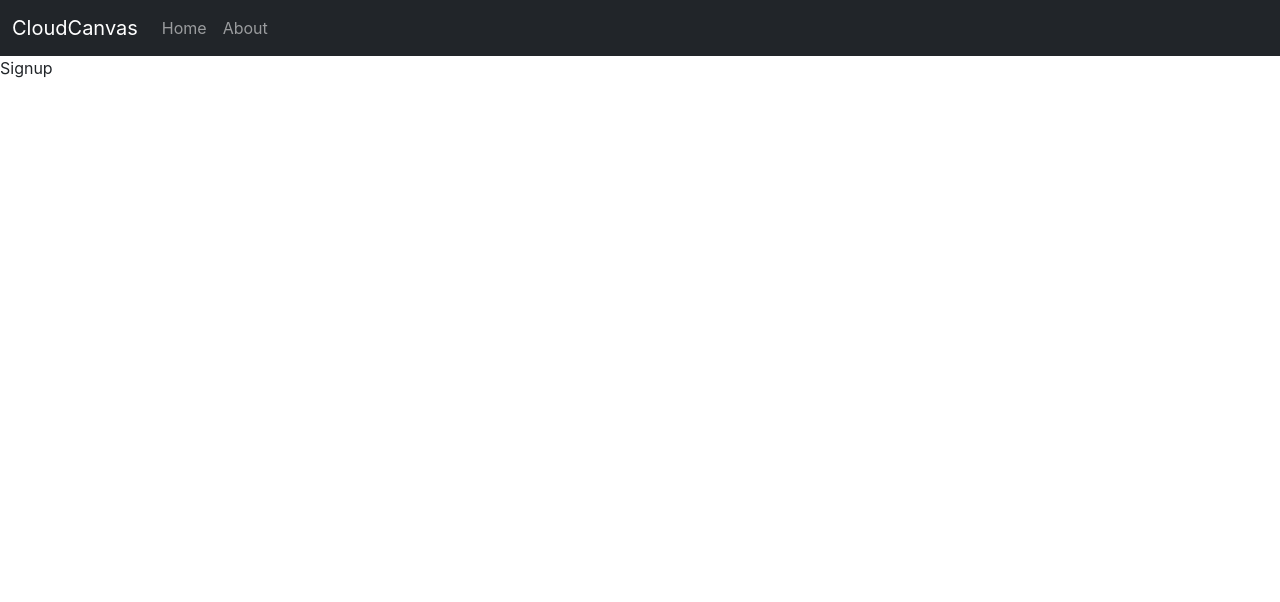
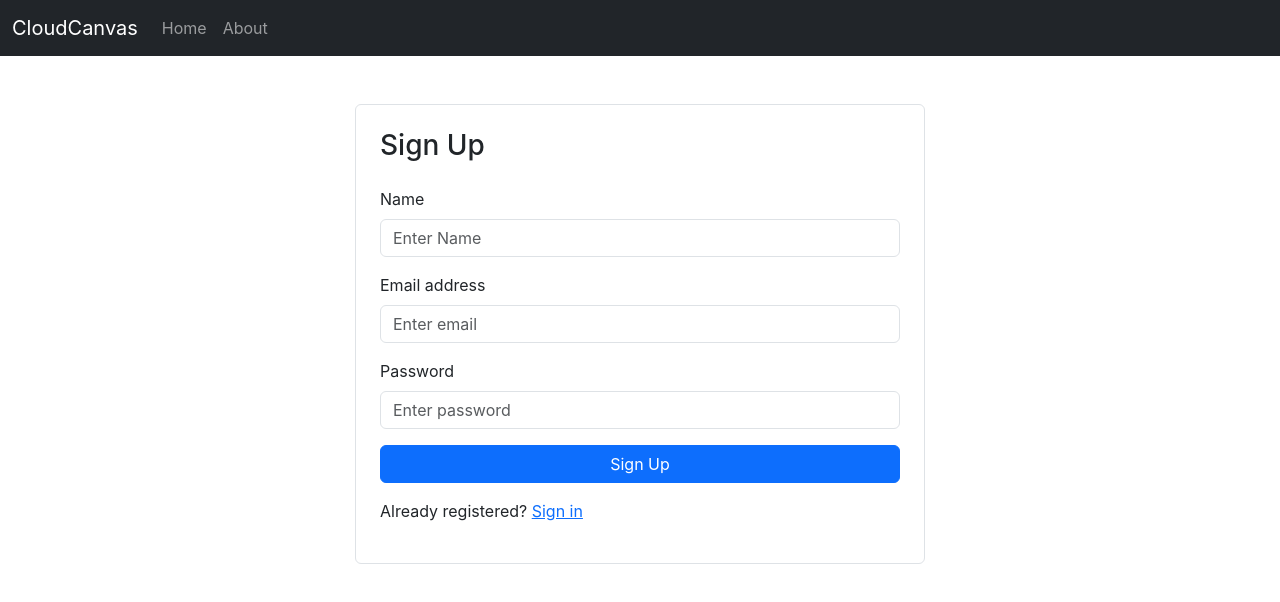
Before and after one commit to Rajshah1302/cloudcanvas-frontend, a React (Create React App) app: page /signup in a window 1280 px wide. Shown: the top 602 px of the page. Built offline with nearby package versions, Linux system fonts and the light colour scheme.

Commit message:
Created Signup component and added fuctionality.

```diff
--- a/src/App.js
+++ b/src/App.js
@@ -7,12 +7,12 @@ import Home from "./components/Home";
 import NoteState from "./context/notes/NoteState";
 import Login from "./components/Login";
 import Signup from "./components/Signup";
-
 function App() {
   return (
     <>
       {/* Wrap the entire application with NoteState to provide context */}
       <NoteState>
+
         {/* Set up the router for navigation */}
         <Router>
           <Navbar />
--- a/src/components/Notes.js
+++ b/src/components/Notes.js
@@ -2,13 +2,19 @@ import React, { useContext,useEffect } from "react";
 import NoteContext from "../context/notes/NoteContext";
 import NoteItem from "./NoteItem";
 import AddNote from "./AddNote";
-import UpdateModal from "./UpdateModal";
+import { Navigate, useNavigate } from "react-router-dom";
 
 const Notes = () => {
   const contextValue = useContext(NoteContext);
   const { notes,getNote } = contextValue;
+  const nav = useNavigate();
   useEffect(()=>{
-    getNote();
+    if(localStorage.getItem('token')!==null){
+      getNote();
+    }
+    else{
+      nav("/login");
+    }
   },[])
   return (
 
--- a/src/components/Signup.js
+++ b/src/components/Signup.js
@@ -1,9 +1,107 @@
-import React from 'react'
+import React, { useRef } from "react";
+import { Link, useNavigate } from "react-router-dom";
 
 const Signup = () => {
+  const nameRef = useRef(null);
+  const emailRef = useRef(null);
+  const passwordRef = useRef(null);
+  const nav = useNavigate();
+  const handleSubmit = async (e) => {
+    e.preventDefault();
+    const formData = {
+      name: nameRef.current.value,
+      email: emailRef.current.value,
+      password: passwordRef.current.value,
+    };
+    try {
+      const response = await fetch(
+        "http://localhost:2000/api/auth/createuser",
+        {
+          method: "POST",
+          headers: {
+            "Content-Type": "application/json",
+          },
+          body: JSON.stringify(formData),
+        }
+      );
+      console.log(JSON.stringify(formData));
+      const json = await response.json();
+      if (response.ok) {
+        console.log("Account Successfully Created");
+        localStorage.setItem("token", json.token);
+        nav("/");
+      } else {
+        console.error(json);
+      }
+    } catch (error) {
+      console.error("An error occurred:", error);
+    }
+  };
+
   return (
-    <div>Signup</div>
-  )
-}
+    <>
+      <div
+        className="container d-flex mt-5 justify-content-center p-0 "
+        onSubmit={handleSubmit}
+      >
+        <form className="p-4 border rounded col-md-6">
+          <h3 className="mb-4">Sign Up</h3>
+          <div className="mb-3">
+            <label htmlFor="firstName" className="form-label">
+              Name
+            </label>
+            <input
+              type="text"
+              className="form-control"
+              id="firstName"
+              placeholder="Enter Name"
+              name="firstName"
+              required
+              minLength={3}
+              ref={nameRef}
+            />
+          </div>
+          <div className="mb-3">
+            <label htmlFor="email" className="form-label">
+              Email address
+            </label>
+            <input
+              type="email"
+              className="form-control"
+              id="email"
+              required
+              placeholder="Enter email"
+              name="email"
+              ref={emailRef}
+            />
+          </div>
+          <div className="mb-3">
+            <label htmlFor="password" className="form-label">
+              Password
+            </label>
+            <input
+              type="password"
+              className="form-control"
+              id="password"
+              required
+              placeholder="Enter password"
+              name="password"
+              minLength={5}
+              ref={passwordRef}
+            />
+          </div>
+          <div className="d-grid">
+            <button type="submit" className="btn btn-primary">
+              Sign Up
+            </button>
+          </div>
+          <p className="forgot-password text-right mt-3">
+            Already registered? <Link to="/login">Sign in</Link>
+          </p>
+        </form>
+      </div>
+    </>
+  );
+};
 
-export default Signup
+export default Signup;
--- a/src/context/notes/NoteState.js
+++ b/src/context/notes/NoteState.js
@@ -14,9 +14,7 @@ const NoteState = (props) => {
         method: "GET",
         headers: {
           "Content-Type": "application/json",
-          "auth-token":
-            "eyJhbGciOiJIUzI1NiIsInR5cCI6IkpXVCJ9.eyJ1c2VyIjp7ImlkIjoiNjU2YTNiNmU1NzhhZGY5OWQ4MzU1MWRhIn0sImlhdCI6MTcwMjkwMDI0MH0.b-_-i8xUoWbaujdnDjai_wreV1plMCgqhk4llysBF_I", // Replace with your actual auth token
-        },
+          "auth-token":localStorage.getItem('token')        },
       });
       const allNotes = await response.json();
       setNotes(allNotes);
@@ -33,9 +31,7 @@ const NoteState = (props) => {
         method: "POST",
         headers: {
           "Content-Type": "application/json",
-          "auth-token":
-            "eyJhbGciOiJIUzI1NiIsInR5cCI6IkpXVCJ9.eyJ1c2VyIjp7ImlkIjoiNjU2YTNiNmU1NzhhZGY5OWQ4MzU1MWRhIn0sImlhdCI6MTcwMjkwMDI0MH0.b-_-i8xUoWbaujdnDjai_wreV1plMCgqhk4llysBF_I", // Replace with your actual auth token
-        },
+          "auth-token":localStorage.getItem('token')        },
         body: JSON.stringify({ title, description, tag }),
       });
 
@@ -101,9 +97,7 @@ const NoteState = (props) => {
         method: "DELETE",
         headers: {
           "Content-Type": "application/json",
-          "auth-token":
-            "eyJhbGciOiJIUzI1NiIsInR5cCI6IkpXVCJ9.eyJ1c2VyIjp7ImlkIjoiNjU2YTNiNmU1NzhhZGY5OWQ4MzU1MWRhIn0sImlhdCI6MTcwMjkwMDI0MH0.b-_-i8xUoWbaujdnDjai_wreV1plMCgqhk4llysBF_I", // Replace with your actual auth token
-        },
+          "auth-token":localStorage.getItem('token')        },
       });
 
 
```
Also changed, not shown: src/components/Alert.js (added).
